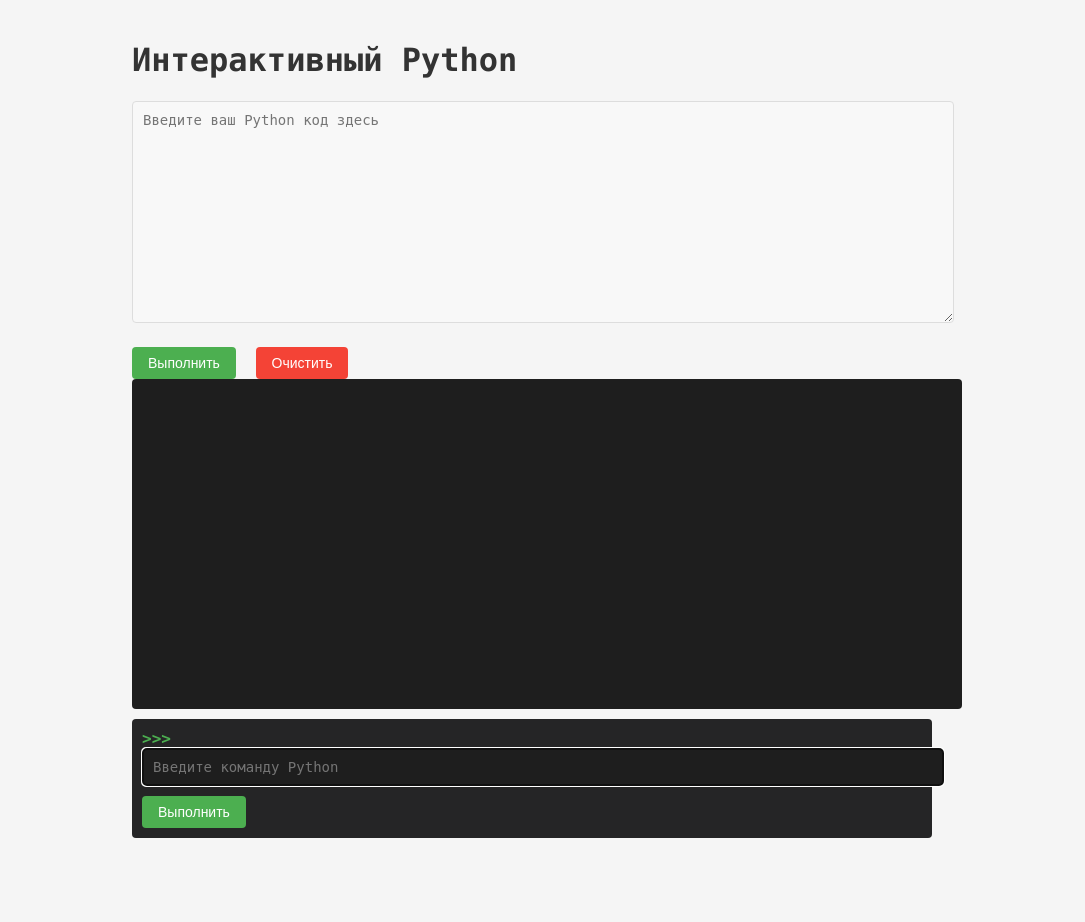
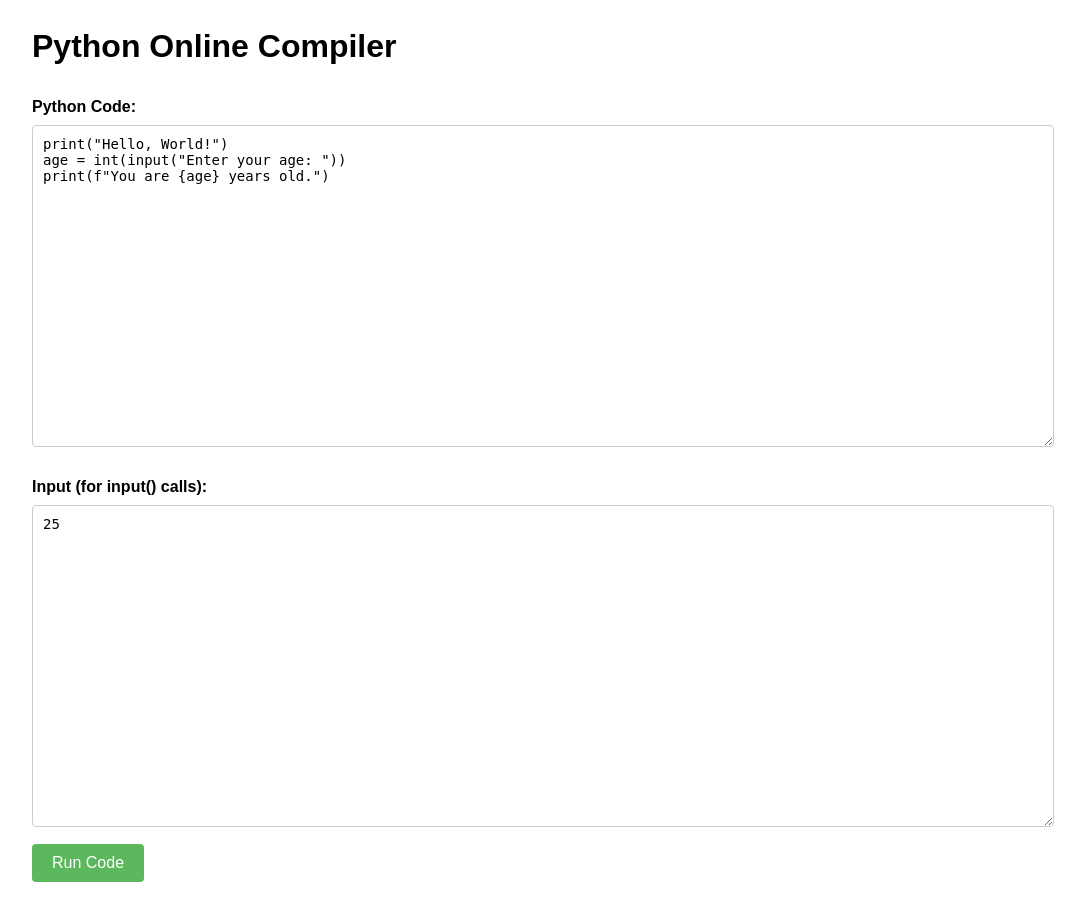
Before and after one commit to Matvey19125/Ai_website, a Flask app: page /python in a window 1280 px wide. Shown: the whole page, without its empty margins (108-1193 px from the left). Before the commit the page ends 838 px from the top, so only its background shows below. Run offline with Flask 3, Linux system fonts and the light colour scheme.

Commit message:
Python Version 2

```diff
--- a/main.py
+++ b/main.py
@@ -1,4 +1,4 @@
-from flask import Flask, render_template, redirect, url_for, request
+from flask import Flask, render_template, redirect, url_for, request, jsonify
 from flask_sqlalchemy import SQLAlchemy
 from flask_login import LoginManager, UserMixin, login_user, current_user, login_required
 from flask_wtf import FlaskForm
@@ -8,6 +8,7 @@
 import g4f
 import subprocess
 import sys
+import os
 
 app = Flask(__name__)
 
@@ -76,6 +77,7 @@
             pass
     return render_template("login.html", form=form)
 
+
 @app.route("/chat", methods=['GET', 'POST'])
 @login_required
 def chat_page():
@@ -93,152 +95,38 @@
     return render_template('chat.html')
 
 
-@app.route('/python', methods=['GET', 'POST']) # ИГорь брадт тут делать надо WW
-def home():
-    output = None
-    current_code = ""
-    console_history = []
-    waiting_for_input = False
-    input_prompt = ""
-    stored_code = ""
-    original_code = ""
-    partial_input = False
+@app.route('/python', methods=['GET', 'POST'])
+def run_code():
     if request.method == 'POST':
-        if 'clear' in request.form:
-            console_history = []
-            current_code = ""
-            stored_code = ""
-            original_code = ""
-            waiting_for_input = False
-            partial_input = False
-        elif 'console_input' in request.form:
-            user_input = request.form['console_input']
-            if waiting_for_input:
-                if not partial_input:
-                    console_history.append(f"{input_prompt}{user_input}")
-                else:
-                    console_history[-1] = console_history[-1] + "\n" + user_input
-                if user_input.endswith('\\'):
-                    partial_input = True
-                    input_prompt = "... "
-                    return render_template('comp.html',
-                                           current_code=original_code,
-                                           console_history=console_history,
-                                           waiting_for_input=True,
-                                           input_prompt=input_prompt)
-                full_code = stored_code + "\n__input_value = '''" + user_input + "'''"
+        code = request.form['code']
+        user_input = request.form.get('input', '')
+        output = ""
+        error = ""
+        try:
+            with open('temp_code.py', 'w', encoding='utf-8') as f:
+                f.write(code)
 
-                try:
-                    process = subprocess.Popen(
-                        [sys.executable, "-c", full_code],
-                        stdout=subprocess.PIPE,
-                        stderr=subprocess.PIPE,
-                        text=True
-                    )
+            process = subprocess.Popen(
+                ['python', 'temp_code.py'],
+                stdin=subprocess.PIPE,
+                stdout=subprocess.PIPE,
+                stderr=subprocess.PIPE,
+                text=True
+            )
 
-                    try:
-                        stdout, stderr = process.communicate(timeout=5)
-                        output = stdout if stdout else stderr
-                        console_history.extend(output.splitlines())
-                    except subprocess.TimeoutExpired:
-                        process.kill()
-                        console_history.append("Ошибка: Превышено время выполнения (5 секунд)")
+            stdout, stderr = process.communicate(input=user_input)
+            os.remove('temp_code.py')
 
-                    waiting_for_input = False
-                    partial_input = False
-                    current_code = original_code
-                    stored_code = ""
-
-                except Exception as e:
-                    console_history.append(f"Ошибка: {str(e)}")
-                    waiting_for_input = False
-                    partial_input = False
-                    stored_code = ""
-                    current_code = original_code
-
-            else:
-                current_code = user_input
-                try:
-                    if "input(" in user_input:
-                        original_code = user_input
-                        stored_code = user_input
-                        waiting_for_input = True
-                        input_parts = user_input.split("input(")
-                        if len(input_parts) > 1:
-                            prompt_part = input_parts[1].split(")")[0]
-                            input_prompt = prompt_part.strip(" '\"") + ": "
-                        else:
-                            input_prompt = ": "
-                        console_history.append(f">>> {user_input}")
-                        console_history.append(f"Введите данные: {input_prompt}")
-                        return render_template('comp.html',
-                                               current_code=original_code,
-                                               console_history=console_history,
-                                               waiting_for_input=True,
-                                               input_prompt=input_prompt)
-                    process = subprocess.Popen(
-                        [sys.executable, "-c", user_input],
-                        stdout=subprocess.PIPE,
-                        stderr=subprocess.PIPE,
-                        text=True
-                    )
-
-                    try:
-                        stdout, stderr = process.communicate(timeout=5)
-                        output = stdout if stdout else stderr
-                        console_history.append(f">>> {user_input}")
-                        console_history.extend(output.splitlines())
-                    except subprocess.TimeoutExpired:
-                        process.kill()
-                        console_history.append(f">>> {user_input}")
-                        console_history.append("Ошибка: Превышено время выполнения (5 секунд)")
-
-                except Exception as e:
-                    console_history.append(f">>> {user_input}")
-                    console_history.append(f"Ошибка: {str(e)}")
-
-        else:
-            current_code = request.form['code']
-            original_code = current_code
-            try:
-                if "input(" in current_code:
-                    stored_code = current_code
-                    waiting_for_input = True
-                    input_parts = current_code.split("input(")
-                    if len(input_parts) > 1:
-                        prompt_part = input_parts[1].split(")")[0]
-                        input_prompt = prompt_part.strip(" '\"") + ": "
-                    else:
-                        input_prompt = ": "
-                    console_history.append(f">>> {current_code}")
-                    console_history.append(f"Введите данные: {input_prompt}")
-                else:
-                    process = subprocess.Popen(
-                        [sys.executable, "-c", current_code],
-                        stdout=subprocess.PIPE,
-                        stderr=subprocess.PIPE,
-                        text=True
-                    )
-
-                    try:
-                        stdout, stderr = process.communicate(timeout=5)
-                        output = stdout if stdout else stderr
-                        console_history.append(f">>> {current_code}")
-                        console_history.extend(output.splitlines())
-                    except subprocess.TimeoutExpired:
-                        process.kill()
-                        console_history.append(f">>> {current_code}")
-                        console_history.append("Ошибка: Превышено время выполнения (5 секунд)")
-
-            except Exception as e:
-                console_history.append(f">>> {current_code}")
-                console_history.append(f"Ошибка: {str(e)}")
-
-    return render_template('comp.html',
-                           current_code=current_code,
-                           console_history=console_history,
-                           waiting_for_input=waiting_for_input,
-                           input_prompt=input_prompt)
+            output = stdout
+            error = stderr
+        except Exception as e:
+            error = str(e)
+        return render_template('comp.html',
+                               code=code,
+                               user_input=user_input,
+                               output=output,
+                               error=error)
+    return render_template('comp.html')
 
 if __name__ == '__main__':
     with app.app_context():
--- a/templates/comp.html
+++ b/templates/comp.html
@@ -1,138 +1,100 @@
 <!DOCTYPE html>
-<html>
+<html lang="en">
 <head>
-    <title>Интерактивный Python</title>
+    <meta charset="UTF-8">
+    <meta name="viewport" content="width=device-width, initial-scale=1.0">
+    <title>Python Online Compiler</title>
     <style>
         body {
-            font-family: 'Consolas', 'Monaco', monospace;
-            max-width: 800px;
+            font-family: Arial, sans-serif;
+            margin: 20px;
+            line-height: 1.6;
+        }
+        .container {
+            max-width: 1000px;
             margin: 0 auto;
-            padding: 20px;
-            background-color: #f5f5f5;
+        }
+        .editor-container, .output-container {
+            margin-bottom: 20px;
         }
         textarea {
             width: 100%;
-            height: 200px;
+            height: 300px;
             font-family: monospace;
             font-size: 14px;
             padding: 10px;
+            border: 1px solid #ccc;
+            border-radius: 4px;
+            resize: vertical;
+        }
+        .output-area {
+            white-space: pre-wrap;
+            background: #f5f5f5;
+            padding: 10px;
             border: 1px solid #ddd;
             border-radius: 4px;
-            margin-bottom: 10px;
-            background-color: #f8f8f8;
+            min-height: 100px;
         }
-        .console {
-            width: 100%;
-            height: 300px;
-            overflow-y: auto;
-            background: #1e1e1e;
-            color: #d4d4d4;
-            padding: 15px;
+        .error-area {
+            color: #d9534f;
+            background: #fdf7f7;
+        }
+        button {
+            background: #5cb85c;
+            color: white;
+            border: none;
+            padding: 10px 20px;
+            font-size: 16px;
+            cursor: pointer;
             border-radius: 4px;
-            font-family: monospace;
-            white-space: pre-wrap;
+            margin-bottom: 20px;
+        }
+        button:hover {
+            background: #4cae4c;
+        }
+        .input-group {
             margin-bottom: 10px;
         }
-        .console-input {
-            width: 100%;
-            padding: 10px;
-            font-family: monospace;
-            font-size: 14px;
-            border: 1px solid #4CAF50;
-            border-radius: 4px;
-            background-color: #1e1e1e;
-            color: #d4d4d4;
-        }
-        button {
-            background-color: #4CAF50;
-            color: white;
-            padding: 8px 16px;
-            border: none;
-            border-radius: 4px;
-            cursor: pointer;
-            font-size: 14px;
-            margin-top: 10px;
-            margin-right: 10px;
-        }
-        button:hover {
-            background-color: #45a049;
-        }
-        .clear-btn {
-            background-color: #f44336;
-        }
-        .clear-btn:hover {
-            background-color: #d32f2f;
-        }
-        h1 {
-            color: #333;
-        }
-        .prompt {
-            color: #4CAF50;
+        label {
+            display: block;
+            margin-bottom: 5px;
             font-weight: bold;
-        }
-        .input-prompt {
-            color: #569CD6;
-            font-weight: bold;
-        }
-        .output {
-            color: #d4d4d4;
-        }
-        .error {
-            color: #f44747;
-        }
-        .input-area {
-            background-color: #252526;
-            padding: 10px;
-            border-radius: 4px;
-            margin-top: 10px;
         }
     </style>
 </head>
 <body>
-    <h1>Интерактивный Python</h1>
+    <div class="container">
+        <h1>Python Online Compiler</h1>
 
-    <form method="POST" action="/python">
-        <textarea name="code" placeholder="Введите ваш Python код здесь">{{ current_code }}</textarea>
-        <br>
-        <button type="submit">Выполнить</button>
-        <button type="submit" name="clear" value="true" class="clear-btn">Очистить</button>
-    </form>
+        <form method="POST" action="/python">
+            <div class="editor-container">
+                <label for="code">Python Code:</label>
+                <textarea id="code" name="code" placeholder="Enter your Python code here...">{% if code %}{{ code }}{% else %}print("Hello, World!")
+age = int(input("Enter your age: "))
+print(f"You are {age} years old."){% endif %}</textarea>
+            </div>
 
-    <div class="console">
-        {% for line in console_history %}
-            {% if line.startswith('>>> ') %}
-                <div><span class="prompt">>>></span> <span class="output">{{ line[4:] }}</span></div>
-            {% elif line.startswith('Введите данные:') %}
-                <div class="input-prompt">{{ line }}</div>
-            {% elif 'Ошибка:' in line %}
-                <div class="error">{{ line }}</div>
-            {% else %}
-                <div class="output">{{ line }}</div>
-            {% endif %}
-        {% endfor %}
+            <div class="input-group">
+                <label for="user_input">Input (for input() calls):</label>
+                <textarea id="user_input" name="input" rows="3" placeholder="Enter input values here, one per line...">{% if user_input %}{{ user_input }}{% else %}25{% endif %}</textarea>
+            </div>
+
+            <button type="submit">Run Code</button>
+        </form>
+
+        {% if output %}
+        <div class="output-container">
+            <label>Output:</label>
+            <div class="output-area">{{ output }}</div>
+        </div>
+        {% endif %}
+
+        {% if error %}
+        <div class="output-container">
+            <label>Error:</label>
+            <div class="output-area error-area">{{ error }}</div>
+        </div>
+        {% endif %}
     </div>
-
-    {% if waiting_for_input %}
-    <div class="input-area">
-        <form method="POST" action="/python">
-            <input type="hidden" name="code" value="{{ current_code }}">
-            <div class="input-prompt">{{ input_prompt }}</div>
-            <input class="console-input" type="text" name="console_input"
-                   autocomplete="off" autofocus>
-            <button type="submit">Отправить</button>
-        </form>
-    </div>
-    {% else %}
-    <div class="input-area">
-        <form method="POST" action="/python">
-            <input type="hidden" name="code" value="{{ current_code }}">
-            <div class="prompt">>>></div>
-            <input class="console-input" type="text" name="console_input"
-                   placeholder="Введите команду Python" autocomplete="off" autofocus>
-            <button type="submit">Выполнить</button>
-        </form>
-    </div>
-    {% endif %}
-
 </body>
 </html>
```
